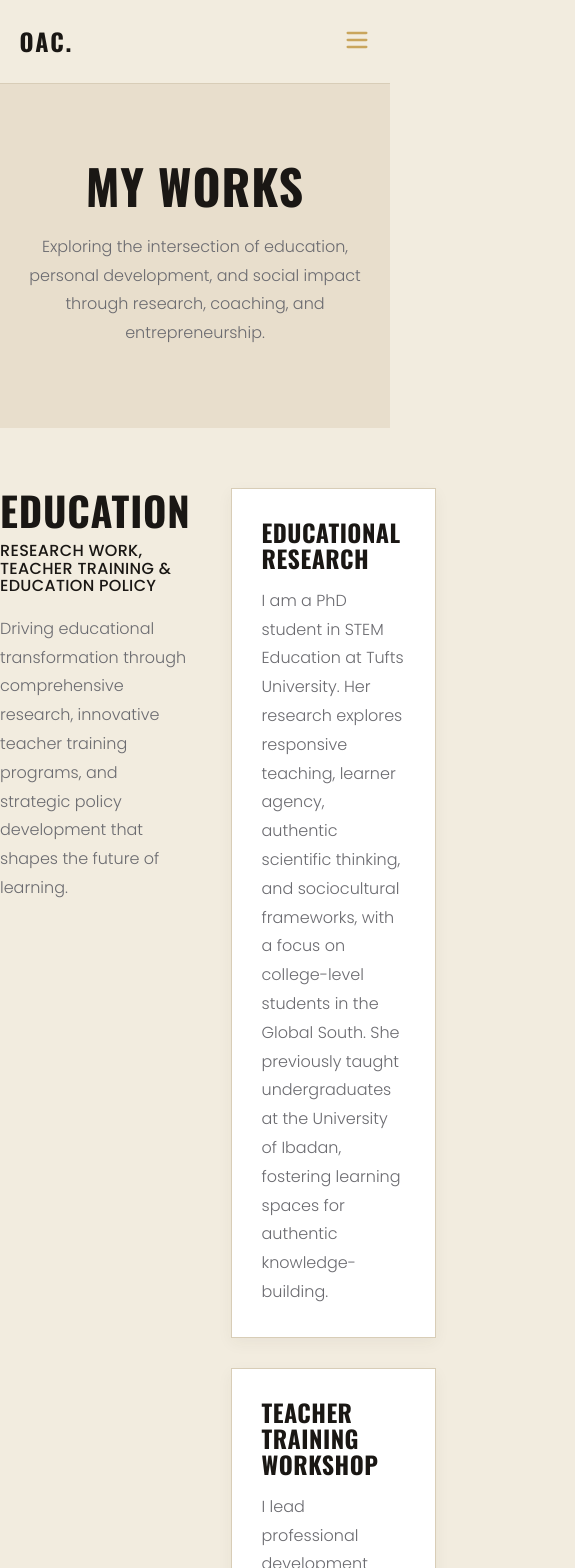
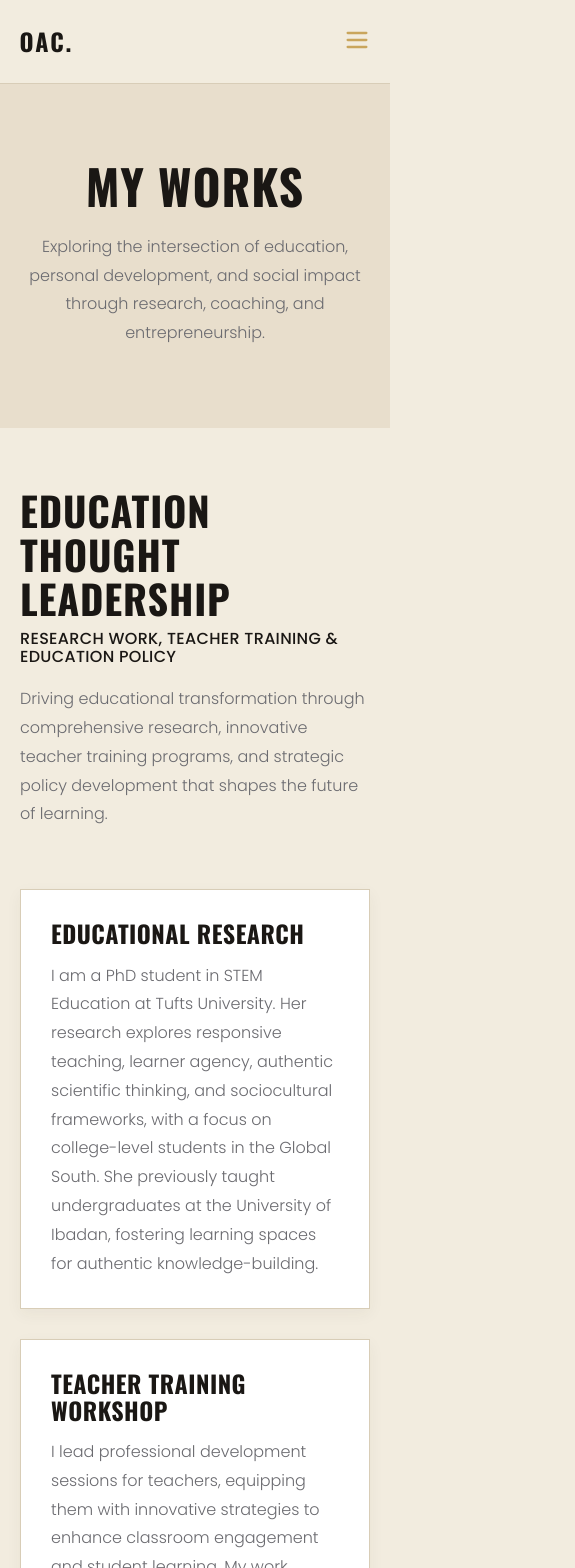
Before and after one commit to JTMax1/oajilorechukwuemeka, a React (Vite) app: page /works in a window 390 px wide. Shown: the top 1568 px of the page, 575 px wide, since content can reach past the window. Built offline with nearby package versions, Linux system fonts and the light colour scheme.

Commit message:
feat: implement responsive grid layout for works page and refine section padding and content titles

```diff
--- a/src/App.css
+++ b/src/App.css
@@ -169,3 +169,17 @@ main {
   border-top: 1px solid var(--color-rule-on-dark);
   padding-top: 30px;
 }
+
+/* Works Page Responsive Layout */
+.works-grid {
+  display: grid;
+  grid-template-columns: 1fr 2fr;
+  gap: 40px;
+}
+
+@media (max-width: 900px) {
+  .works-grid {
+    grid-template-columns: 1fr;
+    gap: 30px;
+  }
+}
--- a/src/index.css
+++ b/src/index.css
@@ -79,7 +79,7 @@ ul {
 
 @media (max-width: 768px) {
   .section-padding {
-    padding: 60px 0;
+    padding: 60px 20px;
   }
 }
 
--- a/src/pages/Works.jsx
+++ b/src/pages/Works.jsx
@@ -16,7 +16,7 @@ const Works = () => {
     const sections = [
         {
             id: 'education',
-            title: 'Education',
+            title: 'Education Thought Leadership',
             subtitle: 'Research Work, Teacher Training & Education Policy',
             desc: 'Driving educational transformation through comprehensive research, innovative teacher training programs, and strategic policy development that shapes the future of learning.',
             items: [
@@ -64,10 +64,7 @@ const Works = () => {
             <div className="container section-padding">
                 <div style={{ display: 'flex', flexDirection: 'column', gap: '80px' }}>
                     {sections.map((sec, idx) => (
-                        <div id={sec.id} key={sec.id} style={{
-                            display: 'grid',
-                            gridTemplateColumns: '1fr 2fr',
-                            gap: '40px',
+                        <div id={sec.id} key={sec.id} className="works-grid" style={{
                             borderBottom: idx !== sections.length - 1 ? '1px solid var(--color-rule-soft)' : 'none',
                             paddingBottom: idx !== sections.length - 1 ? '80px' : '0'
                         }}>
```
